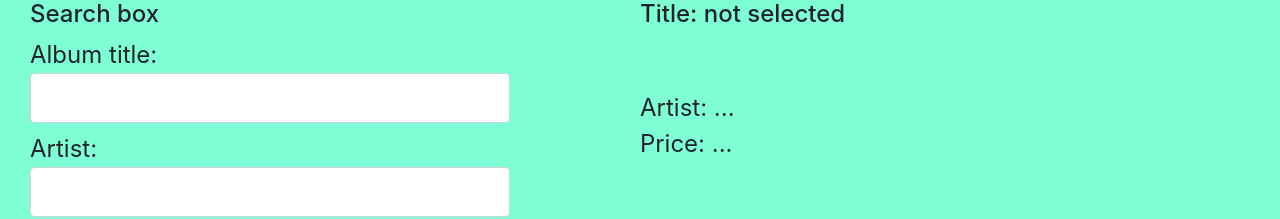
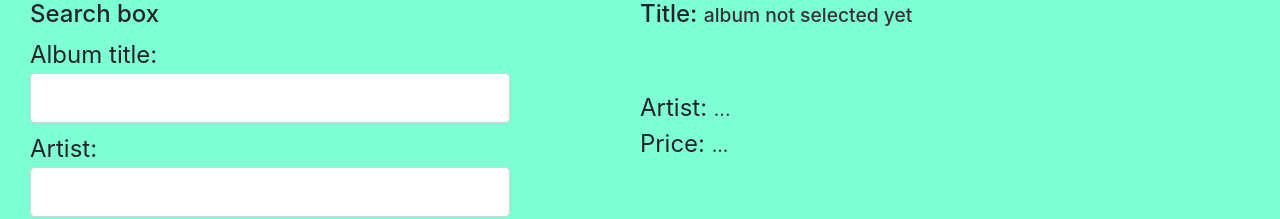
Before and after one commit to RafalM2000/setapp, an Angular app: page / in a window 1280 px wide. Shown: the top 219 px of the page. Built offline with nearby package versions, Linux system fonts and the light colour scheme; no server answers.

Commit message:
simple animation

```diff
--- a/src/app/details/details.component.html
+++ b/src/app/details/details.component.html
@@ -1,13 +1,13 @@
 <div id="container">
     <h4>
-        Title: {{album.name}}
+        Title: <span>{{album.name}}</span>
     </h4>
       <table>
         <tr>
-          Artist: {{album.artist}}
+          Artist: <span>{{album.artist}}</span>
         </tr>
         <tr>
-            Price: {{album.price}}
+            Price: <span>{{album.price}}</span>
         </tr>
       </table>
 </div>
--- a/src/app/details/details.component.scss
+++ b/src/app/details/details.component.scss
@@ -2,6 +2,16 @@
     padding: 0 10px 20px 30px;
     background-color: aquamarine;
     height: 220px;
+}
+
+@keyframes fontTableSize {
+    from {font-size: 0em; color:white}
+    to {font-size: 1em; color: black }
+}
+
+span {
+    animation-name: fontTableSize;
+    animation-duration: 10s;
 }
 
 h4 {
--- a/src/app/details/details.component.ts
+++ b/src/app/details/details.component.ts
@@ -13,7 +13,7 @@ export class DetailsComponent implements OnInit {
   constructor() { }
 
   ngOnInit() {
-    this.album.name = "not selected";
+    this.album.name = "album not selected yet";
     this.album.artist = "...";
     this.album.price = "...";
 
```
